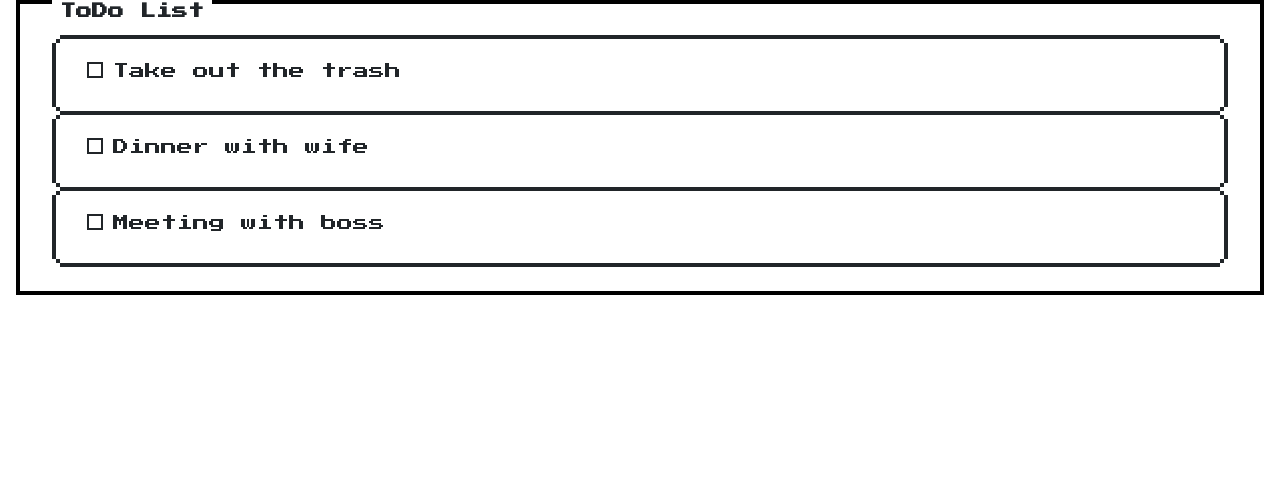
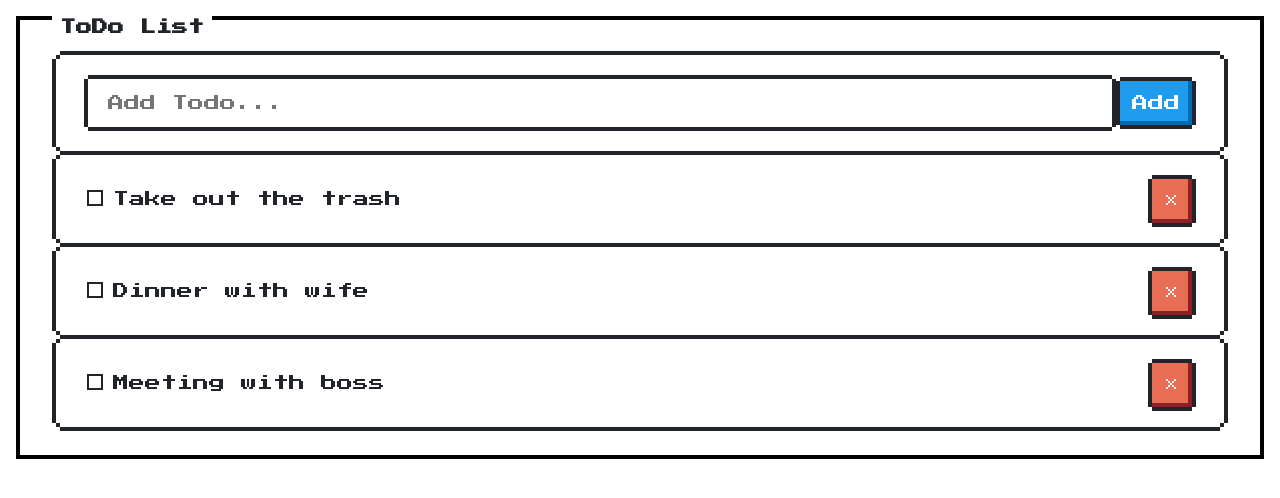
Before and after one commit to in-in/hydrogen, a React (Create React App) app: page / in a window 1280 px wide. Shown: the top 498 px of the page. Built offline with nearby package versions, Linux system fonts and the light colour scheme; the HTML template or start-up script is replaced by a standard one.

Commit message:
feat: add AddTodo components

```diff
--- a/package.json
+++ b/package.json
@@ -23,6 +23,7 @@
     "not op_mini all"
   ],
   "devDependencies": {
+    "nanoid": "^2.0.1",
     "nes.css": "^2.0.0"
   }
 }
--- a/src/App.css
+++ b/src/App.css
@@ -9,5 +9,16 @@
 }
 
 body {
-  padding: 0 1rem;
+  margin: 1em;
 }
+
+.todo-item,
+.add-todo {
+  display: flex;
+  justify-content: space-between;
+  align-items: center;
+}
+
+.todo-item label {
+  margin-bottom: 0;
+}
--- a/src/App.js
+++ b/src/App.js
@@ -1,5 +1,7 @@
 import React, { Component } from 'react';
 import Todos from './components/Todos';
+import AddTodo from './components/AddTodo';
+import nanoid from 'nanoid';
 import 'nes.css/css/nes.css';
 import './App.css';
 
@@ -7,17 +9,17 @@ class App extends Component {
   state = {
     todos: [
       {
-        id: 1,
+        id: nanoid(),
         title: 'Take out the trash',
         completed: false
       },
       {
-        id: 2,
+        id: nanoid(),
         title: 'Dinner with wife',
         completed: false
       },
       {
-        id: 3,
+        id: nanoid(),
         title: 'Meeting with boss',
         completed: false
       }
@@ -35,11 +37,32 @@ class App extends Component {
     });
   };
 
+  delTodoItem = id => {
+    this.setState({
+      todos: [...this.state.todos.filter(todo => todo.id !== id)]
+    });
+  };
+
+  addTodo = title => {
+    const newTodo = {
+      id: nanoid(),
+      title,
+      completed: false
+    };
+
+    this.setState({ todos: [...this.state.todos, newTodo] });
+  };
+
   render() {
     return (
       <section className="nes-container with-title">
         <h2 className="title">ToDo List</h2>
-        <Todos todos={this.state.todos} markComplete={this.markComplete} />
+        <AddTodo addTodo={this.addTodo} />
+        <Todos
+          todos={this.state.todos}
+          markComplete={this.markComplete}
+          delTodoItem={this.delTodoItem}
+        />
       </section>
     );
   }
--- /dev/null
+++ b/src/components/AddTodo.js
@@ -0,0 +1,35 @@
+import React, { Component } from 'react';
+
+export default class AddTodo extends Component {
+  state = {
+    title: ''
+  };
+
+  onSubmit = e => {
+    e.preventDefault();
+    this.props.addTodo(this.state.title);
+    this.setState({ title: '' });
+  };
+
+  onChange = e => this.setState({ [e.target.name]: e.target.value });
+
+  render() {
+    return (
+      <div className="nes-container is-rounded">
+        <form onSubmit={this.onSubmit} className="nes-field add-todo">
+          <input
+            type="text"
+            name="title"
+            className="nes-input"
+            placeholder="Add Todo..."
+            value={this.state.title}
+            onChange={this.onChange}
+          />
+          <button type="submit" className="nes-btn is-primary">
+            Add
+          </button>
+        </form>
+      </div>
+    );
+  }
+}
--- a/src/components/TodoItem.js
+++ b/src/components/TodoItem.js
@@ -5,7 +5,7 @@ export default class TodoItem extends Component {
   render() {
     const { id, title, completed } = this.props.todo;
 
-    let className = 'nes-container is-rounded';
+    let className = 'nes-container todo-item is-rounded';
     if (completed) {
       className += ' is-dark';
     }
@@ -18,9 +18,15 @@ export default class TodoItem extends Component {
             className={completed ? 'nes-checkbox is-dark' : 'nes-checkbox'}
             onChange={this.props.markComplete.bind(this, id)}
           />
-          <span />
+          <span>{title}</span>
         </label>
-        <span>{title}</span>
+        <button
+          onClick={this.props.delTodoItem.bind(this, id)}
+          type="button"
+          className="nes-btn is-error"
+        >
+          ×
+        </button>
       </div>
     );
   }
--- a/src/components/Todos.js
+++ b/src/components/Todos.js
@@ -9,6 +9,7 @@ export default class Todos extends Component {
         key={todo.id}
         todo={todo}
         markComplete={this.props.markComplete}
+        delTodoItem={this.props.delTodoItem}
       />
     ));
   }
```
Also changed, not shown: 1 other file (tests, documents, lock files or other folders).
